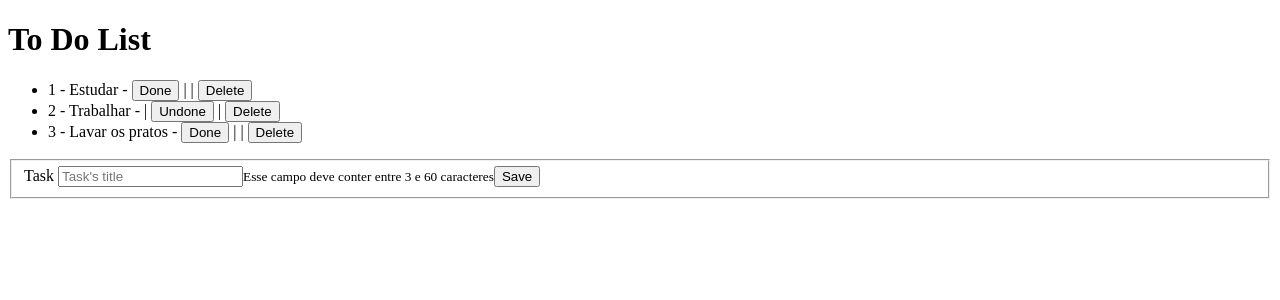
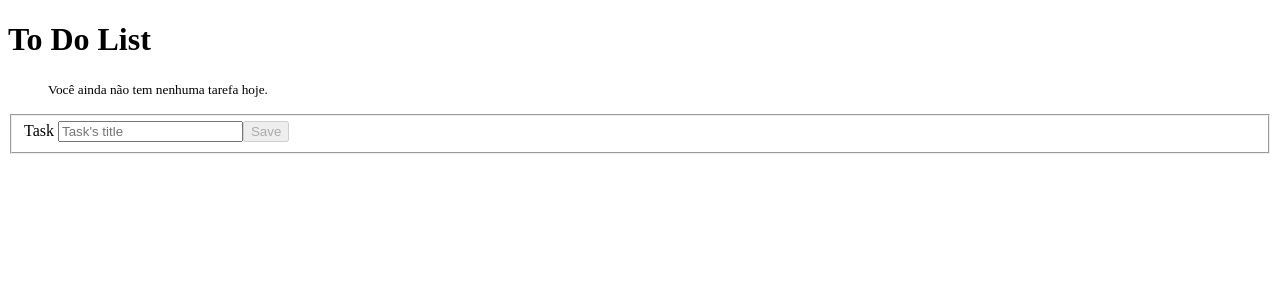
Before and after one commit to rene-kt/angular-to-do, an Angular app: page / in a window 1280 px wide. Shown: the top 300 px of the page. Built offline with nearby package versions, Linux system fonts and the light colour scheme.

Commit message:
adding task

```diff
--- a/src/app/app.component.html
+++ b/src/app/app.component.html
@@ -1,7 +1,7 @@
 <h1>{{ title }}</h1>
 
 <ul>
-
+    <p *ngIf="todos.length == 0 "><small>Você ainda não tem nenhuma tarefa hoje.</small></p>
     <li *ngFor="let todo of todos"> {{todo.id}} - {{todo.title}} -
         <button *ngIf="!todo.done" (click)="markAsDone(todo)">Done</button> |
         <button *ngIf="todo.done" (click)="markAsUndone(todo)">Undone</button> |
@@ -17,8 +17,8 @@
             Task
         </label>
         <input type="text" placeholder="Task's title" maxlength="60" formControlName="title">
-        <small *ngIf="form.controls.title.invalid && form.controls.title.pristine">Esse campo deve conter entre 3 e 60 caracteres</small>
-        <button>Save</button>
+        <small *ngIf="form.controls.title.invalid && !form.controls.title.pristine">Esse campo deve conter entre 3 e 60 caracteres</small>
+        <button [disabled]="form.invalid" (click)="add()">Save</button>
     </fieldset>
 
 </form>
--- a/src/app/app.component.ts
+++ b/src/app/app.component.ts
@@ -30,9 +30,19 @@ export class AppComponent {
       ])]
 
     })
-    this.todos.push(new Todo('Estudar', false, 1));
-    this.todos.push(new Todo('Trabalhar', true, 2));
-    this.todos.push(new Todo('Lavar os pratos', false, 3));
+
+  }
+
+  add(){
+    const title = this.form.controls['title'].value;
+    const id = this.todos.length + 1;
+
+    this.todos.push(new Todo(title, false, id));
+    this.clear();
+  }
+
+  clear(){
+    this.form.reset();
   }
 
   remove(todo: Todo){
```
